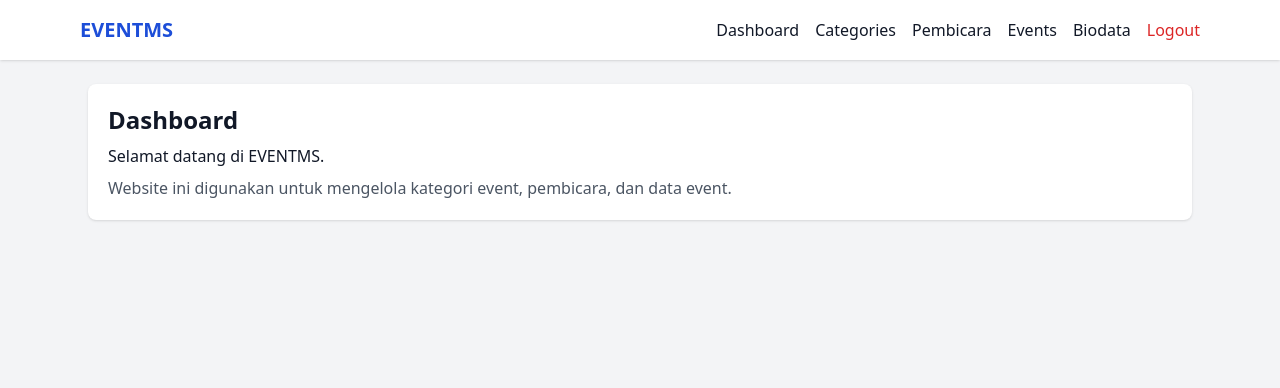
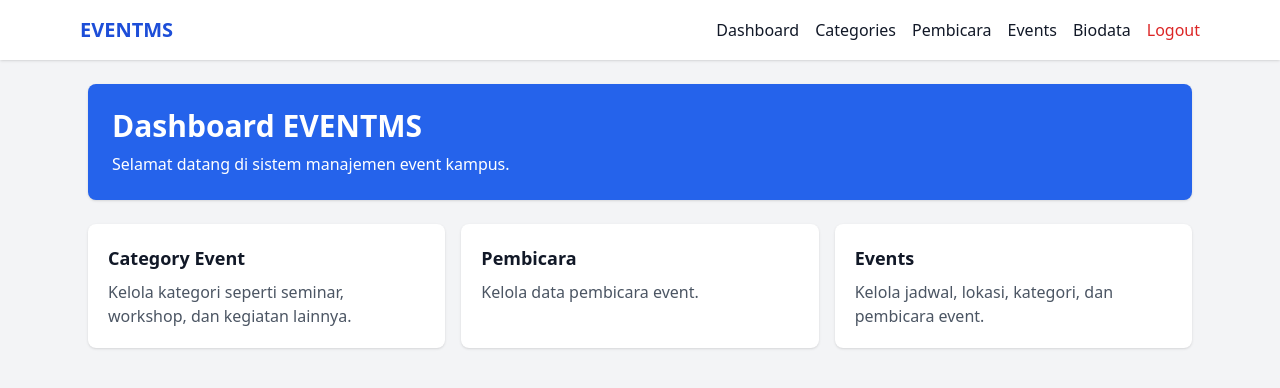
Before and after one commit to Dek4444/FRONTEND, a React (Vite) app: page / in a window 1280 px wide. Shown: the top 388 px of the page. Built offline with nearby package versions, Linux system fonts and the light colour scheme; no server answers; sample sign-in values are in the browser's storage.

Commit message:
edit dashboard

```diff
--- a/src/pages/DashboardPage.tsx
+++ b/src/pages/DashboardPage.tsx
@@ -1,11 +1,35 @@
 export default function DashboardPage() {
   return (
-    <div className="card">
-      <h2 className="mb-2 text-2xl font-bold">Dashboard</h2>
-      <p>Selamat datang di EVENTMS.</p>
-      <p className="mt-2 text-gray-600">
-        Website ini digunakan untuk mengelola kategori event, pembicara, dan data event.
-      </p>
+    <div className="space-y-6">
+      <div className="rounded-lg bg-blue-600 p-6 text-white shadow">
+        <h2 className="text-3xl font-bold">Dashboard EVENTMS</h2>
+        <p className="mt-2">
+          Selamat datang di sistem manajemen event kampus.
+        </p>
+      </div>
+
+      <div className="grid gap-4 md:grid-cols-3">
+        <div className="card">
+          <h3 className="text-lg font-bold">Category Event</h3>
+          <p className="mt-2 text-gray-600">
+            Kelola kategori seperti seminar, workshop, dan kegiatan lainnya.
+          </p>
+        </div>
+
+        <div className="card">
+          <h3 className="text-lg font-bold">Pembicara</h3>
+          <p className="mt-2 text-gray-600">
+            Kelola data pembicara event.
+          </p>
+        </div>
+
+        <div className="card">
+          <h3 className="text-lg font-bold">Events</h3>
+          <p className="mt-2 text-gray-600">
+            Kelola jadwal, lokasi, kategori, dan pembicara event.
+          </p>
+        </div>
+      </div>
     </div>
   );
 }
```
